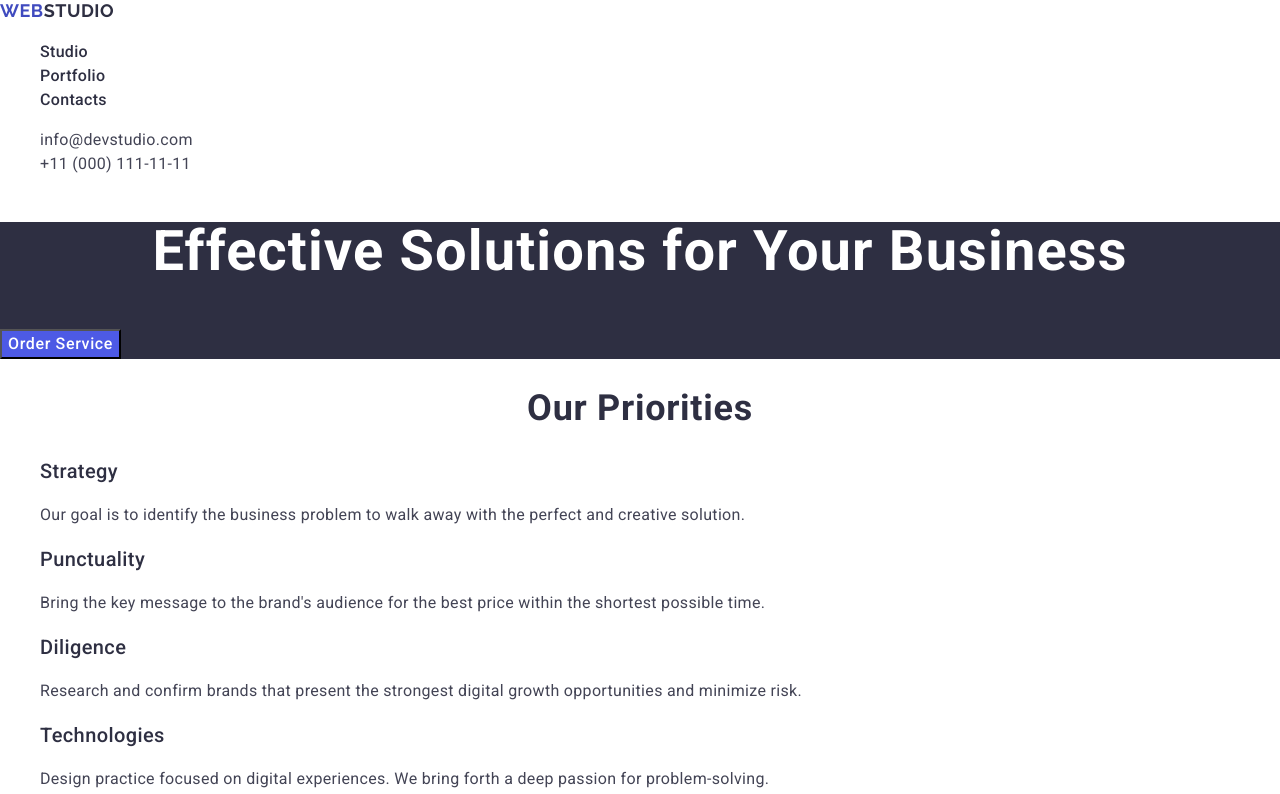
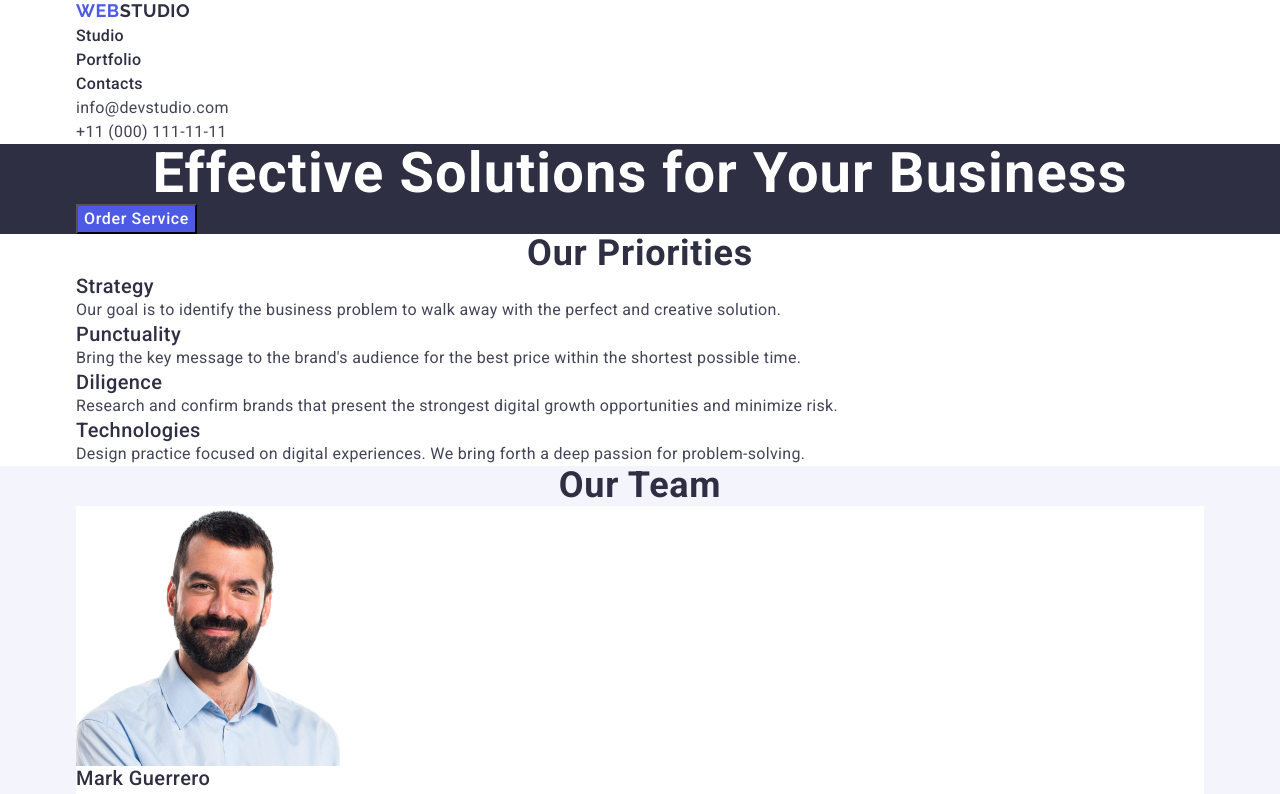
Before and after one commit to stavrdriff/goit-markup-hw-03, a plain HTML site: page index.html in a window 1280 px wide. Shown: the top 794 px of the page. Drawn offline with nearby package versions, Linux system fonts and the light colour scheme.

Commit message:
container

```diff
--- a/css/styles.css
+++ b/css/styles.css
@@ -17,12 +17,14 @@ body {
 }
 
 h1 {
+  margin: 0;
   font-size: 3.5rem;
   line-height: 1.07;
   letter-spacing: .02em;
 }
 
 h2 {
+  margin: 0;
   font-size: 2.25rem;
   line-height: 1.11;
   letter-spacing: .02em;
@@ -31,11 +33,16 @@ h2 {
 }
 
 h3 {
+  margin: 0;
   font-size: 1.25rem;
   font-weight: 500;
   line-height: 1.2;
   letter-spacing: .02em;
   color: #2E2F42;
+}
+
+p {
+  margin: 0;
 }
 
 a {
@@ -58,7 +65,19 @@ address {
 }
 
 ul {
+  margin: 0;
+  padding: 0;
   list-style: none;
+}
+
+img {
+  display: block;
+}
+
+.container {
+  max-width: calc(70.5rem + 30px);
+  padding: 0 15px;
+  margin: 0 auto;
 }
 
 .logo {
--- a/index.html
+++ b/index.html
@@ -24,6 +24,7 @@
 
 <body>
   <header class="header">
+    <div class="container">
       <nav class="navigation">
         <a class="logo" href="./index.html">Web<span class="logo__span">Studio</span></a>
         <ul class="navigation__list">
@@ -48,23 +49,29 @@
           </li>
         </ul>
       </address>
+    </div>
   </header>
   <main>
     <section class="hero">
+      <div class="container">
         <h1 class="hero__title">Effective Solutions for Your Business</h1>
         <button class="hero__action" type="button">Order Service</button>
+      </div>
     </section>
     <section class="section">
+      <div class="container">
         <h2 class="section__title section__title--hidden">Our Priorities</h2>
         <ul class="priorities">
           <li class="priorities__item">
             <h3 class="priorities__title">Strategy</h3>
-          <p class="priorities__description">Our goal is to identify the business problem to walk away with the perfect
+            <p class="priorities__description">Our goal is to identify the business problem to walk away with the
+              perfect
               and creative solution.</p>
           </li>
           <li class="priorities__item">
             <h3 class="priorities__title">Punctuality</h3>
-          <p class="priorities__description">Bring the key message to the brand's audience for the best price within the
+            <p class="priorities__description">Bring the key message to the brand's audience for the best price within
+              the
               shortest possible time.</p>
           </li>
           <li class="priorities__item">
@@ -78,8 +85,10 @@
               passion for problem-solving.</p>
           </li>
         </ul>
+      </div>
     </section>
     <section class="section section--background">
+      <div class="container">
         <h2 class="section__title">Our Team</h2>
         <ul class="team">
           <li class="team__item">
@@ -105,12 +114,15 @@
             <p class="team__position">UI Designer</p>
           </li>
         </ul>
+      </div>
     </section>
     <section class="section">
+      <div class="container">
         <h2 class="section__title">Our Portfolio</h2>
         <ul class="portfolio">
           <li class="portfolio__item">
-          <img class="portfolio__image" src="./images/portfolio-1.jpg" width="360" height="300" alt="Banking App - App">
+            <img class="portfolio__image" src="./images/portfolio-1.jpg" width="360" height="300"
+              alt="Banking App - App">
             <h3 class="portfolio__title">Banking App</h3>
             <p class="portfolio__position">App</p>
           </li>
@@ -145,12 +157,15 @@
             <p class="portfolio__position">Marketing</p>
           </li>
         </ul>
+      </div>
     </section>
   </main>
   <footer class="footer">
+    <div class="container">
       <a class="logo logo--white" href="./index.html">Web<span class="logo__span">Studio</span></a>
       <p class="footer__promote">Increase the flow of customers and sales for your business with digital marketing &
         growth solutions.</p>
+    </div>
   </footer>
 </body>
 
```
Lines whose indentation alone changed are shown as unchanged.
